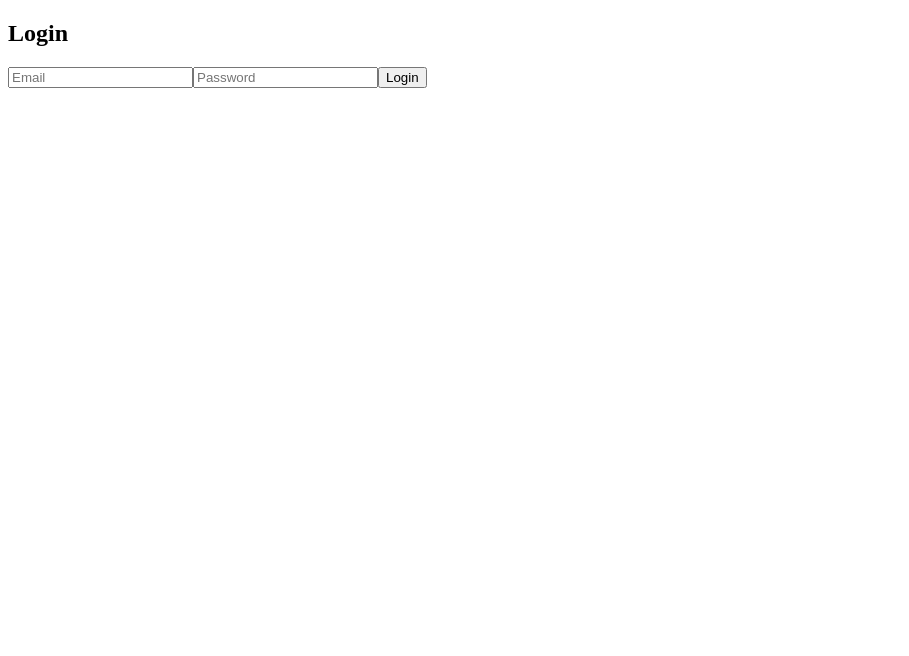
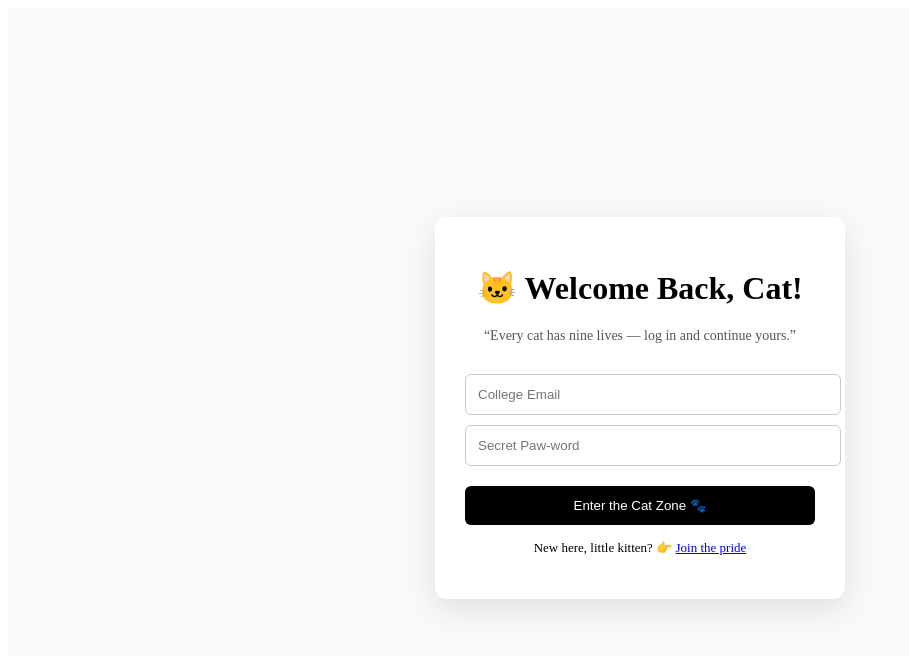
Before and after one commit to vigneshviki19/zingercat-frontend, a React (Vite) app: page /login in a window 1280 px wide. Shown: the top 656 px of the page, without its empty margins (0-909 px from the left). Built offline with nearby package versions, Linux system fonts and the light colour scheme.

Commit message:
Refactor login function and update UI elements

```diff
--- a/src/pages/Login.jsx
+++ b/src/pages/Login.jsx
@@ -1,22 +1,102 @@
 import { useState } from "react";
-import api from "../api";
+import axios from "axios";
 
 export default function Login() {
   const [email, setEmail] = useState("");
   const [password, setPassword] = useState("");
 
-  const login = async () => {
-    const res = await api.post("/auth/login", { email, password });
-    alert("Welcome " + res.data.username);
-    localStorage.setItem("token", res.data.token);
+  const handleLogin = async () => {
+    try {
+      await axios.post("https://zingercat-backend.onrender.com/api/auth/login", {
+        email,
+        password,
+      });
+      alert("Welcome back, chief cat 🐾");
+    } catch (err) {
+      alert("Meow! Wrong details 😿");
+    }
   };
 
   return (
-    <div>
-      <h2>Login</h2>
-      <input placeholder="Email" onChange={e => setEmail(e.target.value)} />
-      <input placeholder="Password" type="password" onChange={e => setPassword(e.target.value)} />
-      <button onClick={login}>Login</button>
+    <div style={container}>
+      <div style={card}>
+        <h1>🐱 Welcome Back, Cat!</h1>
+        <p style={quote}>
+          “Every cat has nine lives — log in and continue yours.”
+        </p>
+
+        <input
+          style={input}
+          placeholder="College Email"
+          value={email}
+          onChange={(e) => setEmail(e.target.value)}
+        />
+
+        <input
+          style={input}
+          type="password"
+          placeholder="Secret Paw-word"
+          value={password}
+          onChange={(e) => setPassword(e.target.value)}
+        />
+
+        <button style={button} onClick={handleLogin}>
+          Enter the Cat Zone 🐾
+        </button>
+
+        <p style={footerText}>
+          New here, little kitten? 👉{" "}
+          <a href="/register">Join the pride</a>
+        </p>
+      </div>
     </div>
   );
 }
+
+/* styles */
+const container = {
+  minHeight: "100vh",
+  display: "flex",
+  justifyContent: "center",
+  alignItems: "center",
+  background: "#f9f9f9",
+};
+
+const card = {
+  width: 350,
+  padding: 30,
+  borderRadius: 12,
+  background: "#fff",
+  boxShadow: "0 10px 30px rgba(0,0,0,0.1)",
+  textAlign: "center",
+};
+
+const input = {
+  width: "100%",
+  padding: 12,
+  marginTop: 10,
+  borderRadius: 6,
+  border: "1px solid #ccc",
+};
+
+const button = {
+  width: "100%",
+  padding: 12,
+  marginTop: 20,
+  borderRadius: 6,
+  border: "none",
+  background: "#000",
+  color: "#fff",
+  cursor: "pointer",
+};
+
+const quote = {
+  fontSize: 14,
+  color: "#555",
+  marginBottom: 20,
+};
+
+const footerText = {
+  marginTop: 15,
+  fontSize: 13,
+};
```
